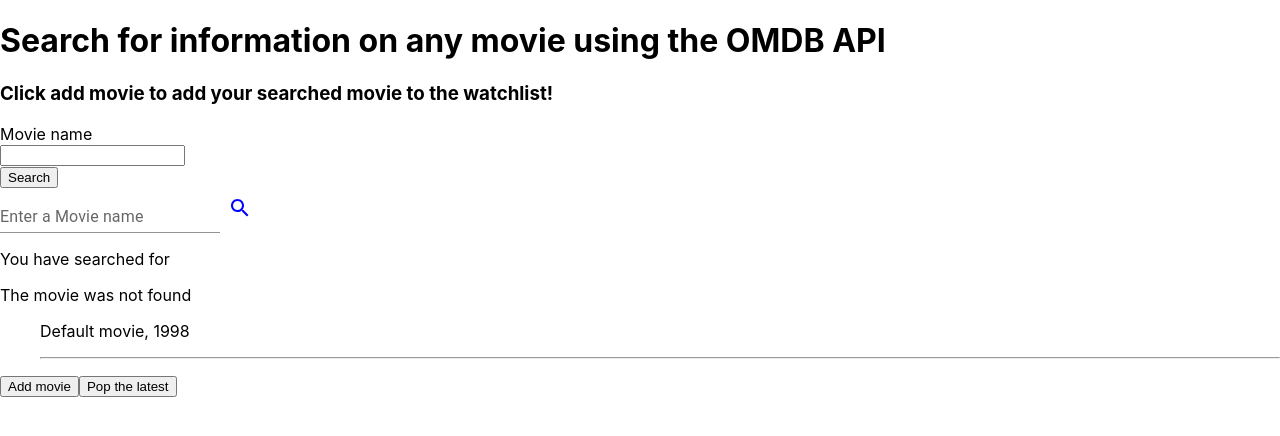
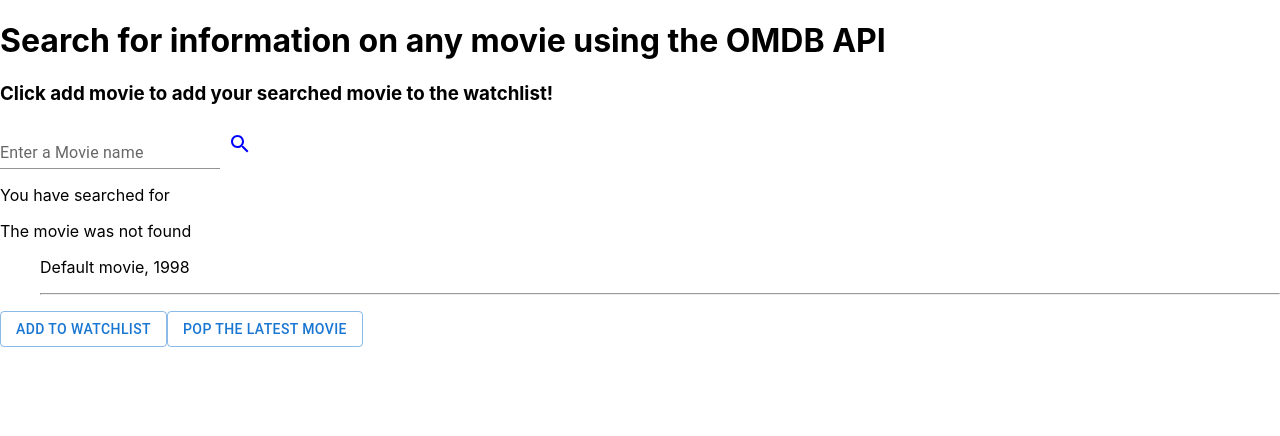
Before and after one commit to leo-wood/Phase-2-Projects, a React (Create React App) app in the folder FrontendProject/my-app/: page / in a window 1280 px wide. Shown: the top 436 px of the page. Built offline with nearby package versions, Linux system fonts and the light colour scheme.

Commit message:
Added Button design

```diff
--- a/FrontendProject/my-app/src/App.tsx
+++ b/FrontendProject/my-app/src/App.tsx
@@ -43,16 +43,6 @@
           Click add movie to add your searched movie to the watchlist!
         </h3>
 
-        <div>
-          <label>Movie name</label><br/>
-          <input type="text" id="movie-name" name="movie-name" onChange={e => setMovieName(e.target.value)}/><br/>
-
-          <div>
-          <button onClick={search}>
-          Search
-          </button>
-          </div>
-        </div>
 
         <div>
           <TextField
@@ -83,11 +73,11 @@
             <p>The movie was not found</p>
           ) : (
             <p>
-              <div>{movieInfo.Title}</div>
-              <div>{movieInfo.Year}</div>
-              <div>{movieInfo.Director}</div>
-              <div>{movieInfo.Runtime}</div>
-              <div>{movieInfo.Genre}</div>
+              <div>Title: {movieInfo.Title}</div>
+              <div>Release: {movieInfo.Year}</div>
+              <div>Director: {movieInfo.Director}</div>
+              <div>Runtime: {movieInfo.Runtime}</div>
+              <div>Genre: {movieInfo.Genre}</div>
             </p>
           )}
 
@@ -100,8 +90,9 @@
                 </div>
               ))}
             </ul>
-            <button onClick={handleAddNewMovie}>Add movie</button>
-            <button onClick={handleRemoveMovie}>Pop the latest</button>
+            <Button variant="outlined" onClick={handleAddNewMovie}>Add to Watchlist</Button>
+
+            <Button variant="outlined" onClick={handleRemoveMovie}>Pop the latest movie</Button>
             </div>
     </div>
 
```
